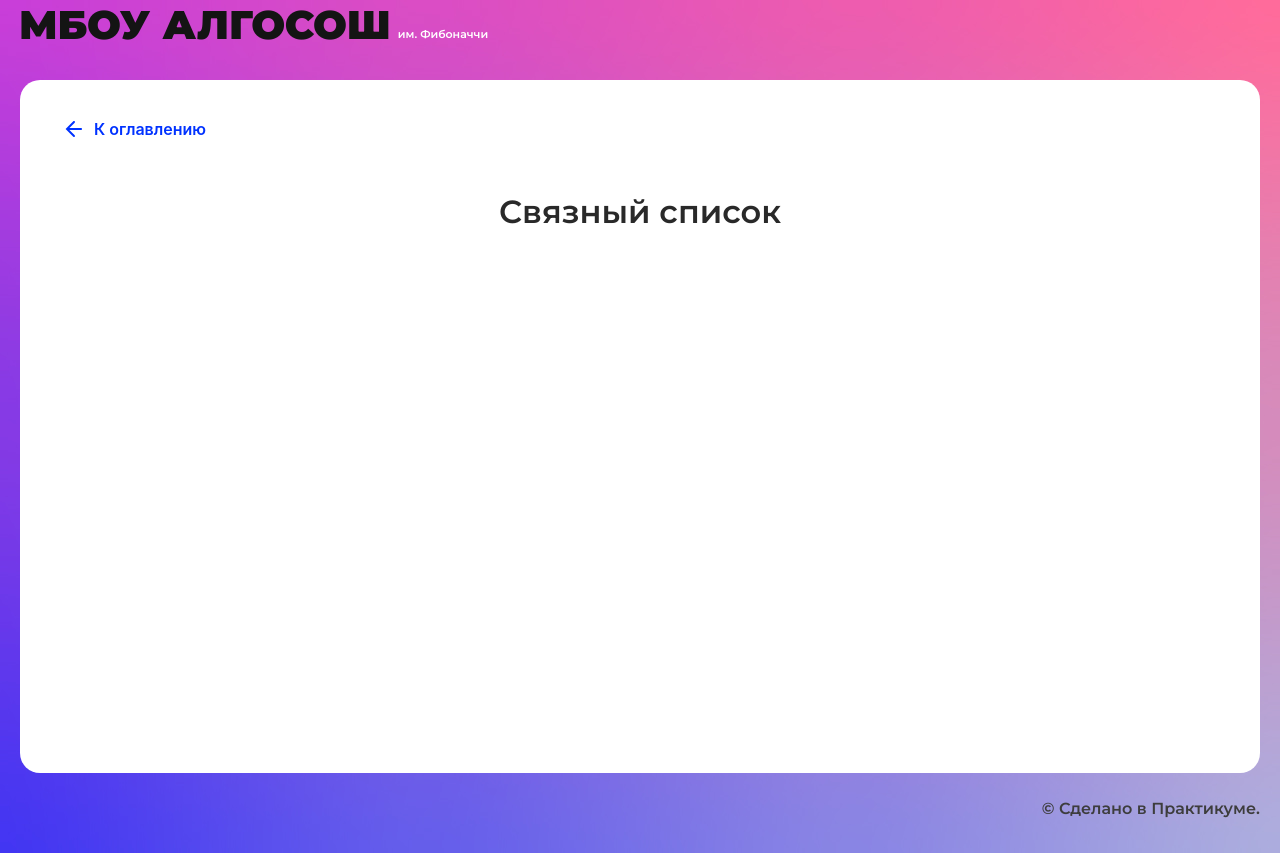
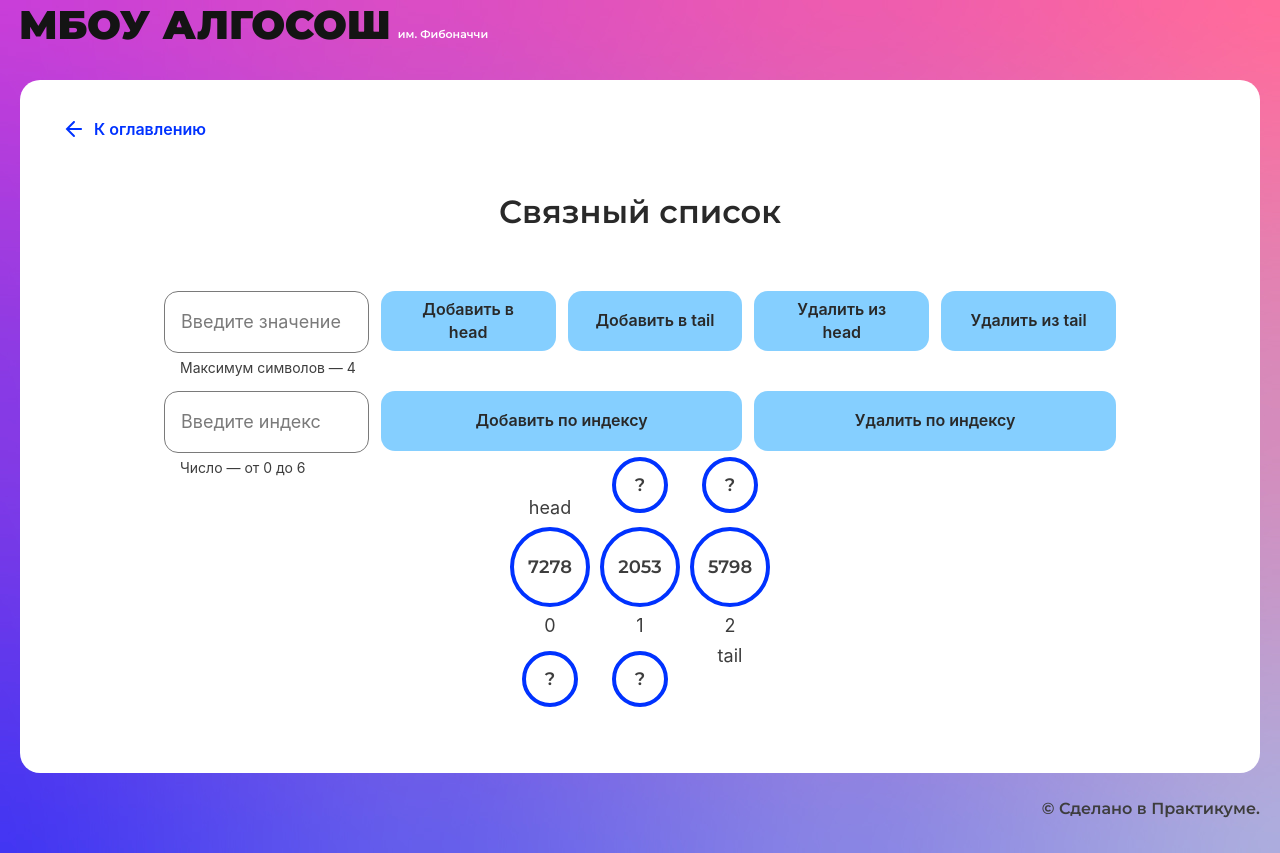
Before and after one commit to Zorkiy82/algososh, a React (Create React App) app: page /list in a window 1280 px wide. Built offline with nearby package versions, Linux system fonts and the light colour scheme.

Commit message:
начал Связный список

```diff
--- /dev/null
+++ b/src/components/list-page/list-page.module.css
@@ -0,0 +1,17 @@
+.inputContainer {
+  display: flex;
+  width: 952px;
+  gap: 12px;
+  padding-top: 12px;
+}
+
+.input {
+  flex-basis: 205px;
+}
+
+.animaionContainer {
+  display: flex;
+  flex-wrap: nowrap;
+  gap: 10px;
+  padding-top: 48px;
+}
--- a/src/components/list-page/list-page.tsx
+++ b/src/components/list-page/list-page.tsx
@@ -1,10 +1,125 @@
-import React from "react";
+import React, { useEffect, useState } from "react";
+import { LinkedList } from "../../utils/list/list";
+import { TItemsData } from "../../utils/types";
+import { randomArr } from "../../utils/utils";
+import { Button } from "../ui/button/button";
+import { Circle } from "../ui/circle/circle";
+import { SectionContainer } from "../ui/container/section-container/section-container";
+import { Input } from "../ui/input/input";
 import { SolutionLayout } from "../ui/solution-layout/solution-layout";
+import styles from "./list-page.module.css";
 
 export const ListPage: React.FC = () => {
+  const [inputValue, setInputValue] = useState("");
+  const [inputIndex, setInputIndex] = useState<number | string>("");
+  const [list, setList] = useState(new LinkedList<string>());
+  const [isLoading, setIsLoading] = useState(false);
+  const [itemsData, setItemsData] = useState<TItemsData>([]);
+
+  useEffect(()=>{
+    const newArr = randomArr(0,9999,2,6);
+
+    console.log(newArr);
+    newArr.forEach(val=>{
+      list.append(String(val));
+    })
+    const data = list.getItemsData();
+    setItemsData(data);
+  },[])
+
+  function onChangeValue(evt: React.ChangeEvent<HTMLInputElement>) {
+    setInputValue(evt.target.value.toUpperCase());
+  }
+
+  function onChangeIndex(evt: React.ChangeEvent<HTMLInputElement>) {
+    setInputIndex(Number(evt.target.value));
+  }
+
   return (
     <SolutionLayout title="Связный список">
+      <SectionContainer>
+        <div className={styles.inputContainer}>
+          <Input
+            onChange={onChangeValue}
+            placeholder="Введите значение"
+            value={inputValue}
+            maxLength={4}
+            isLimitText={true}
+            disabled={isLoading}
+            extraClass={styles.input}
+          />
 
+          <Button
+            onClick={() => undefined}
+            linkedList="small"
+            text="Добавить в head"
+            // disabled={isLoading || list.getSize() >= 11}
+          />
+
+          <Button
+            onClick={() => undefined}
+            linkedList="small"
+            text="Добавить в tail"
+            // disabled={isLoading || list.getSize() === 0}
+          />
+
+          <Button
+            onClick={() => undefined}
+            linkedList="small"
+            text="Удалить из head"
+            // disabled={isLoading || list.getSize() === 0}
+          />
+
+          <Button
+            onClick={() => undefined}
+            linkedList="small"
+            text="Удалить из tail"
+            // disabled={isLoading || list.getSize() === 0}
+          />
+        </div>
+
+        <div className={styles.inputContainer}>
+          <Input
+            onChange={onChangeIndex}
+            placeholder="Введите индекс"
+            value={inputIndex}
+            type="number"
+            max={6}
+            min={0}
+            isLimitText={true}
+            disabled={isLoading}
+            extraClass={styles.input}
+          />
+
+          <Button
+            onClick={() => undefined}
+            linkedList="big"
+            text="Добавить по индексу"
+            // disabled={isLoading || list.getSize() >= 11}
+          />
+
+          <Button
+            onClick={() => undefined}
+            linkedList="big"
+            text="Удалить по индексу"
+            // disabled={isLoading || list.getSize() === 0}
+          />
+        </div>
+
+        <div className={styles.animaionContainer}>
+          {Boolean(itemsData.length) &&
+            itemsData.map((elem, index) => (
+              <Circle
+                letter={String(elem.value)}
+                index={index}
+                key={index}
+                state={elem.state}
+                tail={index === itemsData.length - 1 ? "tail" : <Circle isSmall={true} letter="?" />}
+                head={index === 0 ? "head" : <Circle isSmall={true} letter="?" />}
+              />
+            ))}
+        </div>
+      </SectionContainer>
     </SolutionLayout>
   );
 };
--- a/src/components/queue-page/queue-page.tsx
+++ b/src/components/queue-page/queue-page.tsx
@@ -33,6 +33,8 @@ export const QueuePage: React.FC = () => {
         <div className={styles.inputContainer}>
           <Input
             onChange={onChangeHandler}
+
+            placeholder="Введите значение"
             value={inputValue}
             maxLength={4}
             isLimitText={true}
--- a/src/components/sorting-page/sorting-page.tsx
+++ b/src/components/sorting-page/sorting-page.tsx
@@ -5,10 +5,10 @@ import { RadioInput } from "../ui/radio-input/radio-input";
 import styles from "./sorting-page.module.css";
 import { Button } from "../ui/button/button";
 import { Direction } from "../../types/direction";
-import { randomArr, sortingAlgorithms } from "../../utils/sorting/sorting";
+import { sortingAlgorithms } from "../../utils/sorting/sorting";
 import { Column } from "../ui/column/column";
 import { TItemsData, TActionDataLog } from "../../utils/types";
-import { getAnimaionData, swapArrayElement } from "../../utils/utils";
+import { getAnimaionData, randomArr, swapArrayElement } from "../../utils/utils";
 import { ElementStates } from "../../types/element-states";
 import { DELAY_IN_MS, SHORT_DELAY_IN_MS } from "../../constants/delays";
 
--- /dev/null
+++ b/src/utils/list/list.ts
@@ -0,0 +1,118 @@
+import { ElementStates } from "../../types/element-states";
+import { TItemsData } from "../types";
+
+export class Node<T> {
+  value: T;
+  next: Node<T> | null;
+  constructor(value: T, next?: Node<T> | null) {
+    this.value = value;
+    this.next = next === undefined ? null : next;
+  }
+}
+
+interface ILinkedList<T> {
+  append: (element: T) => void;
+  insertAt: (element: T, position: number) => void;
+  getSize: () => number;
+  print: () => void;
+}
+
+export class LinkedList<T> implements ILinkedList<T> {
+  private head: Node<T> | null;
+  private size: number;
+  constructor() {
+    this.head = null;
+    this.size = 0;
+  }
+
+  insertAt(element: T, index: number) {
+    if (index < 0 || index > this.size) {
+      console.log("Enter a valid index");
+      return;
+    } else {
+      const node = new Node(element);
+      if (index === 0) {
+        node.next = this.head;
+        this.head = node;
+      } else {
+        let curr = this.head;
+        let currIndex = 0;
+
+        while (currIndex < index - 1) {
+          curr = curr && curr.next;
+          currIndex++;
+        }
+
+        node.next = curr && curr.next;
+        if (curr) {
+          curr.next = node;
+        }
+      }
+
+      this.size++;
+    }
+  }
+
+  append(element: T) {
+    const node = new Node(element);
+    let current;
+
+    if (this.head === null) {
+      this.head = node;
+    } else {
+      current = this.head;
+      while (current.next) {
+        current = current.next;
+      }
+
+      current.next = node;
+    }
+    this.size++;
+  }
+
+  getSize() {
+    return this.size;
+  }
+
+  print() {
+    let curr = this.head;
+    let res = "";
+    while (curr) {
+      res += `${curr.value} `;
+      curr = curr.next;
+    }
+    console.log(res);
+  }
+
+  getItemsData() {
+    let curr = this.head;
+    const res: TItemsData = [];
+    while (curr) {
+      res.push({ value: String(curr.value), state: ElementStates.Default });
+      curr = curr.next;
+    }
+
+    return res.slice();
+  }
+}
+
+const removeElements = (
+  head: Node<number> | null,
+  val: number
+): Node<number> | null => {
+  let dummyHead = new Node(0); // добавим в начало пустой узел
+  dummyHead.next = head;
+  let curr = dummyHead.next;
+  let prev = dummyHead;
+
+  while (curr) {
+    if (curr.value === val) {
+      prev.next = curr.next;
+    } else {
+      prev = curr;
+    }
+    curr = curr.next;
+  }
+
+  return dummyHead.next; // возвращаем список без пустого узла
+};
--- a/src/utils/sorting/sorting.ts
+++ b/src/utils/sorting/sorting.ts
@@ -74,22 +74,3 @@ function selectionSort(arr: any[], direction: Direction) {
   }
   return { res, actionDataLog };
 }
-
-export function randomArr(
-  minValue = 0,
-  maxValue = 100,
-  minLength = 3,
-  maxLength = 17
-) {
-  const length = Math.round(
-    Math.random() * (maxLength - minLength) + minLength
-  );
-  const res: Array<number> = [];
-
-  for (let i = 0; i < length; i++) {
-    const val = Math.round(Math.random() * (maxValue - minValue) + minValue);
-    res.push(val);
-  }
-
-  return res.slice();
-}
--- a/src/utils/utils.ts
+++ b/src/utils/utils.ts
@@ -18,3 +18,22 @@ export function swapArrayElement(
   arr[firstIndex] = arr[secondIndex];
   arr[secondIndex] = tmp;
 }
+
+export function randomArr(
+  minValue = 0,
+  maxValue = 100,
+  minLength = 3,
+  maxLength = 17
+) {
+  const length = Math.round(
+    Math.random() * (maxLength - minLength) + minLength
+  );
+  const res: Array<number> = [];
+
+  for (let i = 0; i < length; i++) {
+    const val = Math.round(Math.random() * (maxValue - minValue) + minValue);
+    res.push(val);
+  }
+
+  return res.slice();
+}
```
